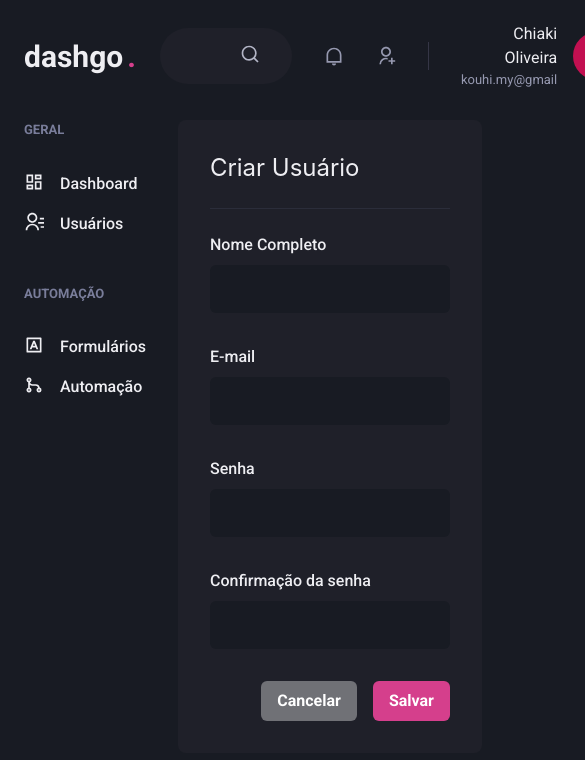
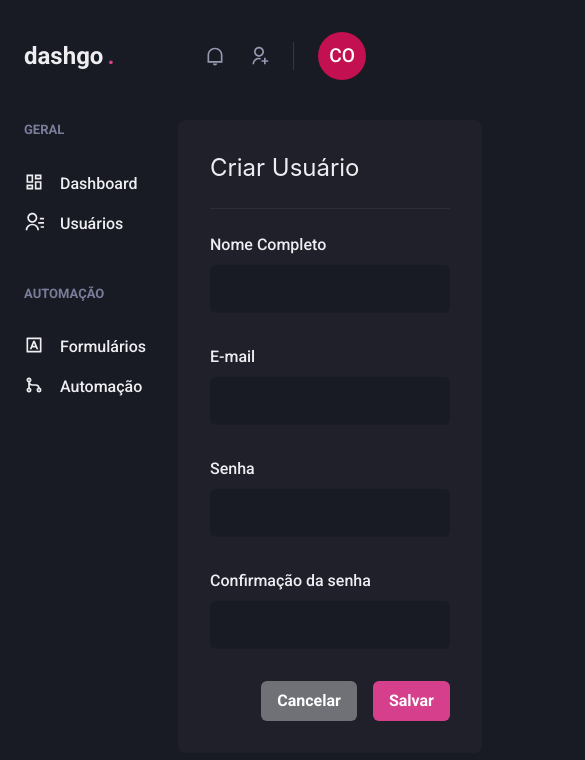
Before and after one commit to Iris-kon/dashgo, a Next.js app: page /users/create in a window 390 px wide. Shown: the top 760 px of the page, 585 px wide, since content can reach past the window. Built offline with nearby package versions, Linux system fonts and the light colour scheme.

Commit message:
responsive header

```diff
--- a/src/components/Header/Logo.tsx
+++ b/src/components/Header/Logo.tsx
@@ -3,7 +3,7 @@
 export function Logo() {
     return (
         <Text
-            fontSize="3xl"
+            fontSize={["2xl", "3xl"]}
             fontWeight="bold"
             letterSpacing="thight"
             w="64"
--- a/src/components/Header/NotificationsNav.tsx
+++ b/src/components/Header/NotificationsNav.tsx
@@ -4,9 +4,9 @@
 export function NotificationsNav() {
     return (
         <HStack
-            spacing={8}
-            mx="8"
-            pr="8"
+            spacing={["6","8"]}
+            mx={["6","8"]}
+            pr={["6","8"]}
             py="1"
             color="gray.300"
             borderRightWidth={1}
--- a/src/components/Header/Profile.tsx
+++ b/src/components/Header/Profile.tsx
@@ -1,14 +1,20 @@
 import { Avatar, Box, Flex, Text } from "@chakra-ui/react"
 
-export function Profile() {
+interface ProfileProps{
+    showProfileData?: boolean;
+}
+
+export function Profile({ showProfileData }: ProfileProps) {
     return (
         <Flex align="center">
+            {showProfileData && (
                 <Box mr="4" textAlign="right">
                     <Text>Chiaki Oliveira</Text>
                     <Text color="gray.300" fontSize="small">
                         kouhi.my@gmail
                     </Text>
                 </Box>
+            )}
 
             <Avatar size="md" name="Chiaki Oliveira" src="" />
         </Flex>
--- a/src/components/Header/index.tsx
+++ b/src/components/Header/index.tsx
@@ -1,10 +1,15 @@
-import { Flex } from "@chakra-ui/react";
+import { Flex, useBreakpointValue } from "@chakra-ui/react";
 import { Logo } from "./Logo";
 import { NotificationsNav } from "./NotificationsNav";
 import { Profile } from "./Profile";
 import { SearchBox } from "./SearchBox";
 
 export function Header() {
+    const isWideVersion = useBreakpointValue({
+        base: false,
+        lg: true
+    })
+
     return (
         <Flex
             as="header"
@@ -19,7 +24,7 @@
         >
             <Logo />
 
-            <SearchBox />
+            {isWideVersion && <SearchBox />}
 
             <Flex
                 align="center"
@@ -27,7 +32,7 @@
             >
                 <NotificationsNav />
 
-                <Profile />
+                <Profile showProfileData={isWideVersion} />
 
             </Flex>
         </Flex>
```
Lines whose indentation alone changed are shown as unchanged.
